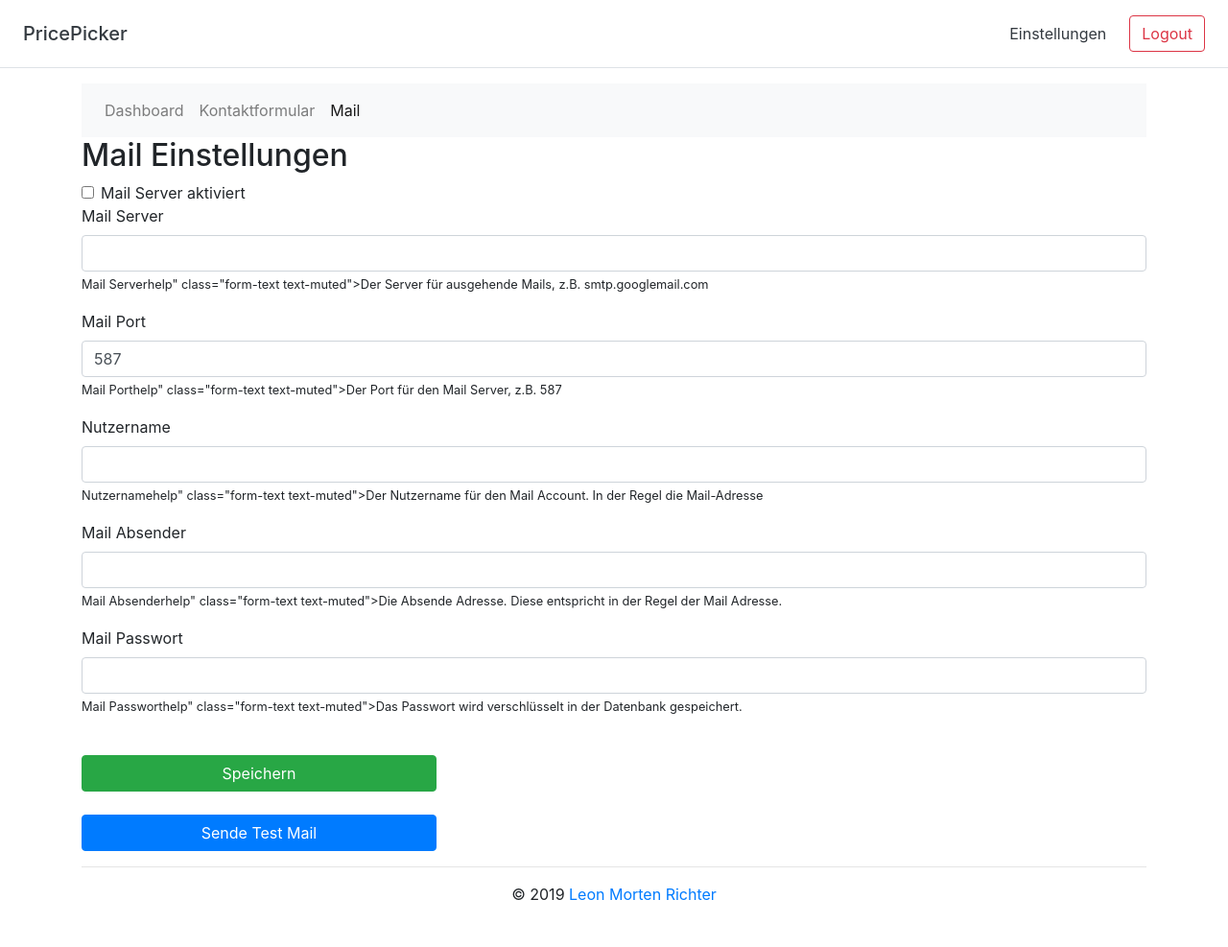
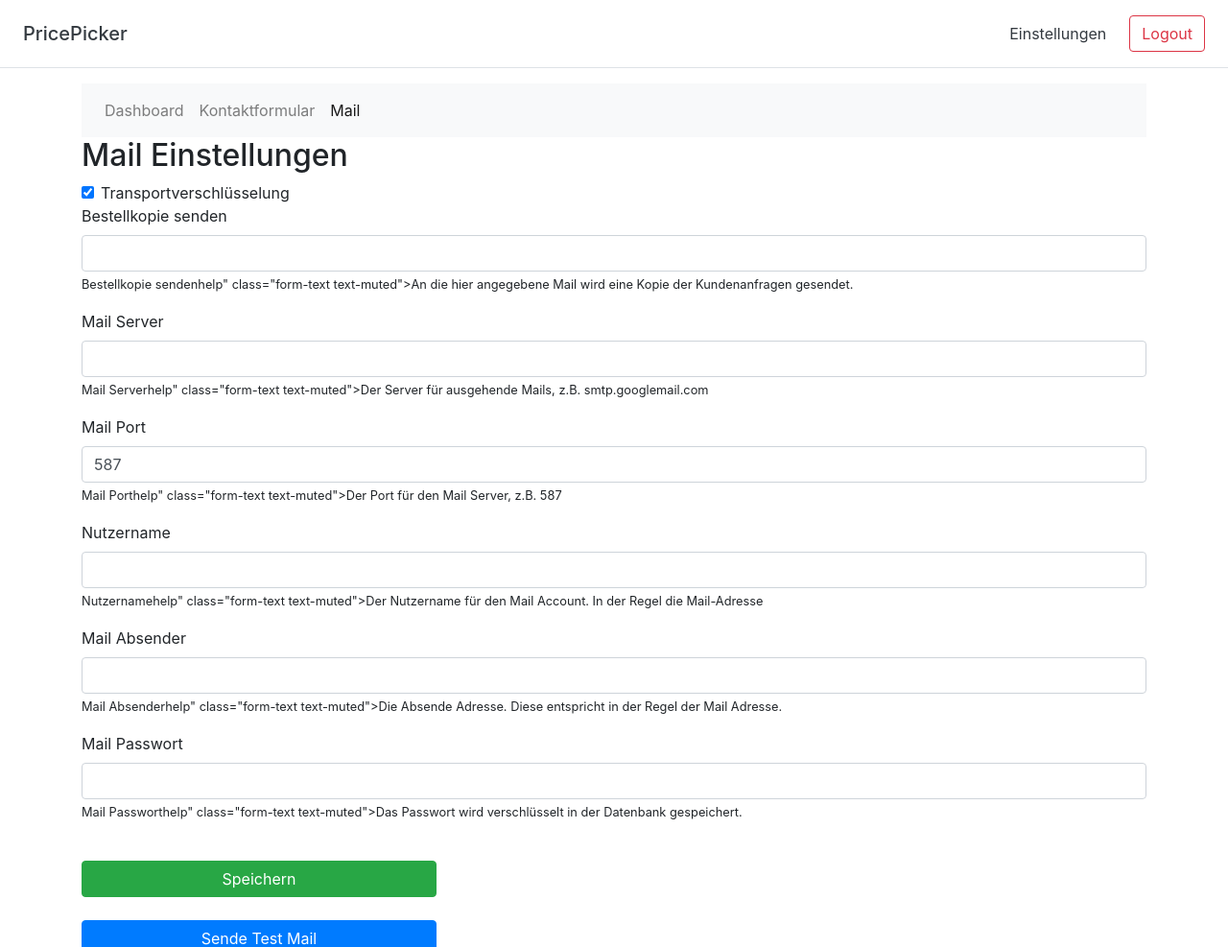
Before and after one commit to M0r13n/price_picker, a Flask app: page /admin/settings/mail in a window 1280 px wide. Shown: the top 987 px of the page at 96% size. Before the commit the page ends 938 px from the top, so only its background shows below. Run offline with Flask 2, Linux system fonts and the light colour scheme; a user stored in the database is signed in; data comes from the database, SQL or seed files in the repository; parts of the project's set-up code (start-up, migrations or seed data) failed here and were passed over; some libraries are stand-ins or nearby versions.

Commit message:
send confirmation mail to another address

```diff
--- a/price_picker/models/preferences.py
+++ b/price_picker/models/preferences.py
@@ -20,6 +20,7 @@
     mail_username = db.Column(db.String(128))
     mail_default_sender = db.Column(db.String(128))
     mail_password_encrypted = db.Column(db.LargeBinary)
+    order_copy_mail_address = db.Column(db.String(128))
 
     @property
     def mail_password(self):
--- a/price_picker/templates/admin/panel/mailsettings.html
+++ b/price_picker/templates/admin/panel/mailsettings.html
@@ -7,7 +7,8 @@
     <form class="form" role="form" method="post" action="">
         {{ form.hidden_tag() }}
         {{ warn_message(form) }}
-        {{ render_checkbox(form.mail_server_activated) }}
+        {{ render_checkbox(form.mail_use_tls) }}
+        {{ render_formgroup(form.order_copy_mail_address) }}
         {{ render_formgroup(form.mail_server) }}
         {{ render_formgroup(form.mail_port) }}
         {{ render_formgroup(form.mail_username) }}
--- a/price_picker/views/admin/forms.py
+++ b/price_picker/views/admin/forms.py
@@ -1,6 +1,6 @@
 from flask_wtf import FlaskForm
 from wtforms import StringField, SubmitField, IntegerField, BooleanField, PasswordField
-from wtforms.validators import DataRequired, Length, Regexp, NumberRange
+from wtforms.validators import DataRequired, Length, Regexp, NumberRange, Email, Optional
 from wtforms.ext.sqlalchemy.fields import QuerySelectField
 from price_picker.models import Manufacturer, Picture, Color
 from .validators import UniqueDeviceName, UniqueManufacturerName, UniqueColorName
@@ -173,9 +173,10 @@
 
 
 class MailSettingsForm(FlaskForm):
-    mail_server_activated = BooleanField(
-        "Mail Server aktiviert",
-        default=False
+    mail_use_tls = BooleanField(
+        "Transportverschlüsselung",
+        default=False,
+        description="Wenn aktiviert werden die Mails TLS-verschlüsselt übertragen. Beachten Sie die Vorgaben ihres Providers."
     )
     mail_server = StringField(
         "Mail Server",
@@ -202,3 +203,8 @@
         validators=[Length(max=128, message="Maximal 128 Zeichen")],
         description="Die Absende Adresse. Diese entspricht in der Regel der Mail Adresse."
     )
+    order_copy_mail_address = StringField(
+        "Bestellkopie senden",
+        validators=[Optional(), Email(message="Keine gültige Mail")],
+        description="An die hier angegebene Mail wird eine Kopie der Kundenanfragen gesendet."
+    )
--- a/price_picker/views/admin/views.py
+++ b/price_picker/views/admin/views.py
@@ -230,8 +230,12 @@
         p.mail_port = form.mail_port.data
         p.mail_server = form.mail_server.data
         p.mail_default_sender = form.mail_default_sender.data
+        p.mail_use_tls = form.mail_use_tls.data
         p.mail_username = form.mail_username.data
-        p.encrypt_mail_password(form.mail_password.data)
+        p.order_copy_mail_address = form.order_copy_mail_address.data
+        if form.mail_password.data and len(form.mail_password.data) > 0:
+            p.encrypt_mail_password(form.mail_password.data)
+        db.session.commit()
         current_app.logger.warning('Successfully updated mail preferences.')
         flash('Einstellungen erfolgreich angepasst', 'success')
         return redirect(url_for('.mail_settings'))
--- a/price_picker/views/main/views.py
+++ b/price_picker/views/main/views.py
@@ -119,7 +119,7 @@
                     name="Kostenvoranschlag")
         db.session.add(e)
         db.session.commit()
-        async_send_confirmation_mail.delay(email=form.email.data)
+        async_send_confirmation_mail.delay(email=form.email.data, enquiry_id=e.id)
         flash(f'Wir haben ihre Anfrage erhalten!', 'success')
         return redirect(url_for('main.thank_you'))
 
@@ -182,7 +182,7 @@
                     name="Reparatur")
         db.session.add(e)
         db.session.commit()
-        async_send_confirmation_mail.delay(email=form.email.data)
+        async_send_confirmation_mail.delay(email=form.email.data, enquiry_id=e.id)
         flash('Wir haben Ihre Anfrage erhalten!', 'success')
         return redirect(url_for('main.thank_you'))
     return render_template('main/complete.html',
```
Also changed, not shown: price_picker/tasks/mail.py (+11 -3 lines), price_picker/templates/email/new_enquiry.txt (added, +18 -0 lines).
